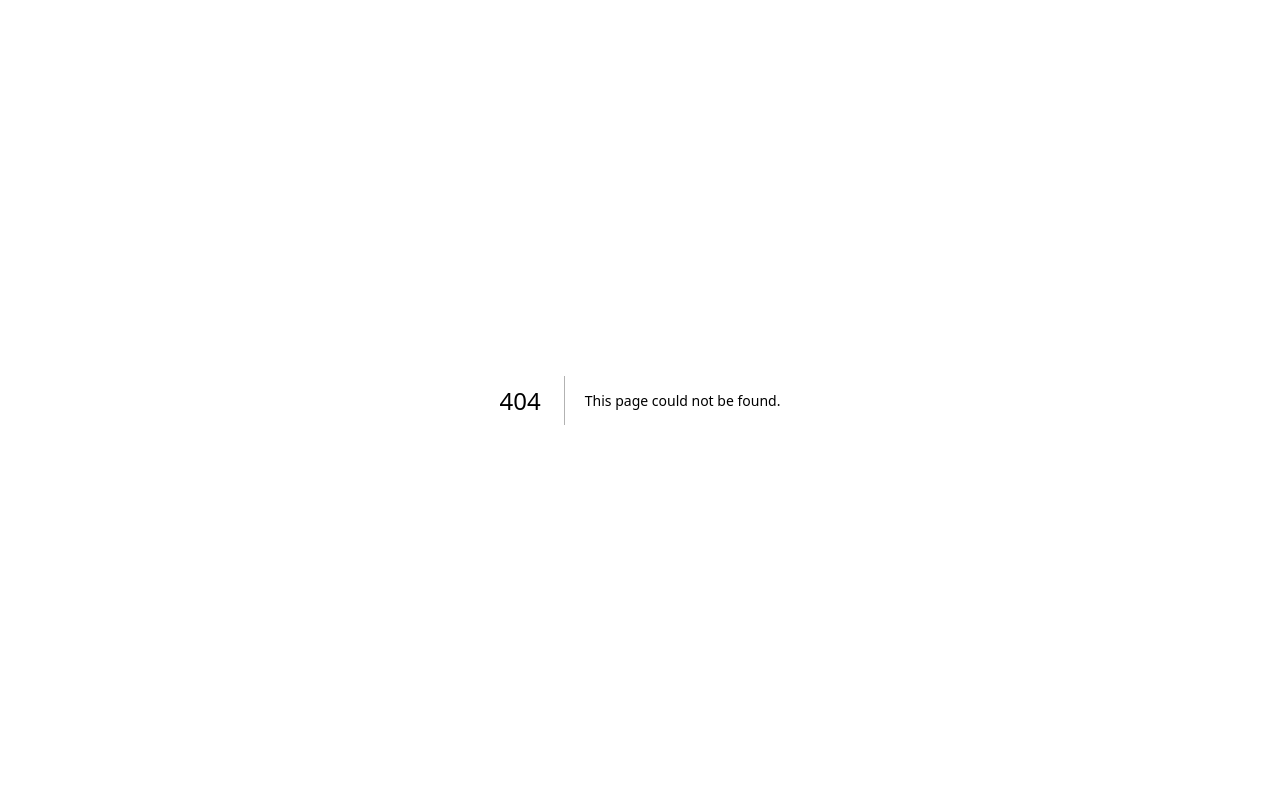
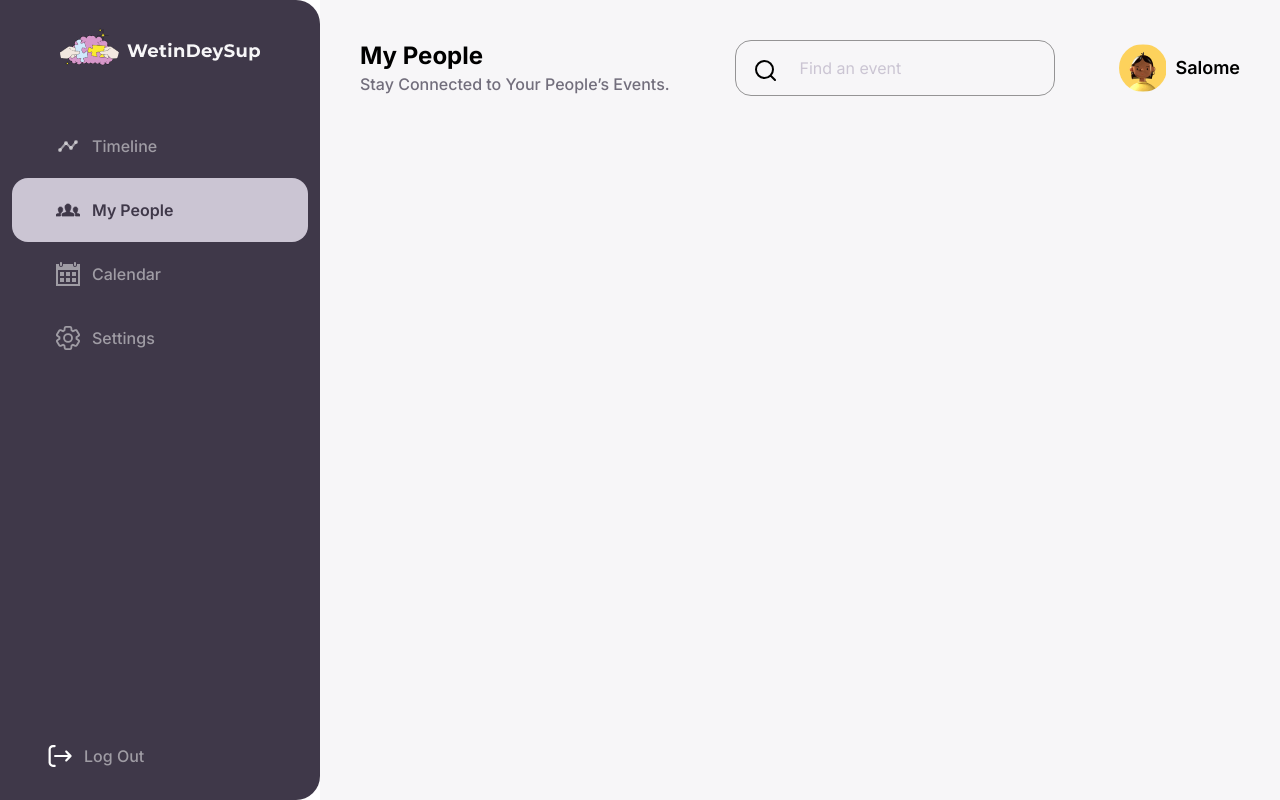
Before and after one commit to codeReaper0/event-webapp2, a Next.js app: page /people in a window 1280 px wide. Before the commit this address had no page. Built offline with nearby package versions, Linux system fonts and the light colour scheme.

Commit message:
Main Layout component updated

```diff
--- a/components/header.tsx
+++ b/components/header.tsx
@@ -6,7 +6,7 @@ import { HeaderProps } from "@/@types";
 
 export default function Header({ title, info }: HeaderProps) {
   return (
-    <header className="w-full flex justify-between h-max">
+    <header className="w-full flex justify-between h-max sticky top-0 bg-brand-gray-100 z-20 pt-10">
       {/* Title section */}
       <div className="">
         <h2 className="text-2xl font-bold">{title}</h2>
@@ -17,7 +17,7 @@ export default function Header({ title, info }: HeaderProps) {
       <div className="w-80 h-14 relative">
         <input
           placeholder="Find an event"
-          className="h-full w-full border border-black/40 rounded-2xl p-2 pl-16 text-primary placeholder:text-brand-gray-600 focus:outline-none"
+          className="h-full w-full border border-black/40 rounded-2xl p-2 pl-16 text-primary placeholder:text-brand-gray-600 focus:outline-none bg-transparent"
         />
         <div className="absolute left-5 top-5">
           <SearchIcon />
--- a/components/layout/mainLayout.tsx
+++ b/components/layout/mainLayout.tsx
@@ -1,5 +1,4 @@
 import React from "react";
-import { twMerge } from "tailwind-merge";
 import { MainLayoutProps } from "../../@types";
 import Sidebar from "./sidebar";
 
@@ -7,7 +6,9 @@ function MainLayout({ children }: MainLayoutProps) {
   return (
     <div className="w-full h-screen overflow-hidden flex">
       <Sidebar />
-      <main className="flex grow p-10">{children}</main>
+      <main className="flex-grow h-full overflow-y-auto px-10 pb-10 bg-brand-gray-100">
+        {children}
+      </main>
     </div>
   );
 }
--- a/pages/calendar.tsx
+++ b/pages/calendar.tsx
@@ -2,12 +2,13 @@ import MainLayout from "@/components/layout/mainLayout";
 import MyCalendar from "@/components/layout/myCalendar";
 import Header from "@/components/header";
 export default function Calendar() {
-    return (
-      <MainLayout>
-        <div className="grid">
-          <Header title={"Calendar"} info={"Stay Connected to Your People’s Events."} />
-          <MyCalendar />
-        </div>
-      </MainLayout>
-    )
+  return (
+    <MainLayout>
+      <Header
+        title={"Calendar"}
+        info={"Stay Connected to Your People’s Events."}
+      />
+      <MyCalendar />
+    </MainLayout>
+  );
 }
--- /dev/null
+++ b/pages/people.tsx
@@ -0,0 +1,13 @@
+import MainLayout from "@/components/layout/mainLayout";
+import Header from "@/components/header";
+
+export default function People() {
+  return (
+    <MainLayout>
+      <Header
+        title="My People"
+        info="Stay Connected to Your People’s Events."
+      />
+    </MainLayout>
+  );
+}
```
Also changed, not shown: components/layout/myCalendar.tsx (+5 -5 lines), 1 other file (tests, documents, lock files or other folders).
